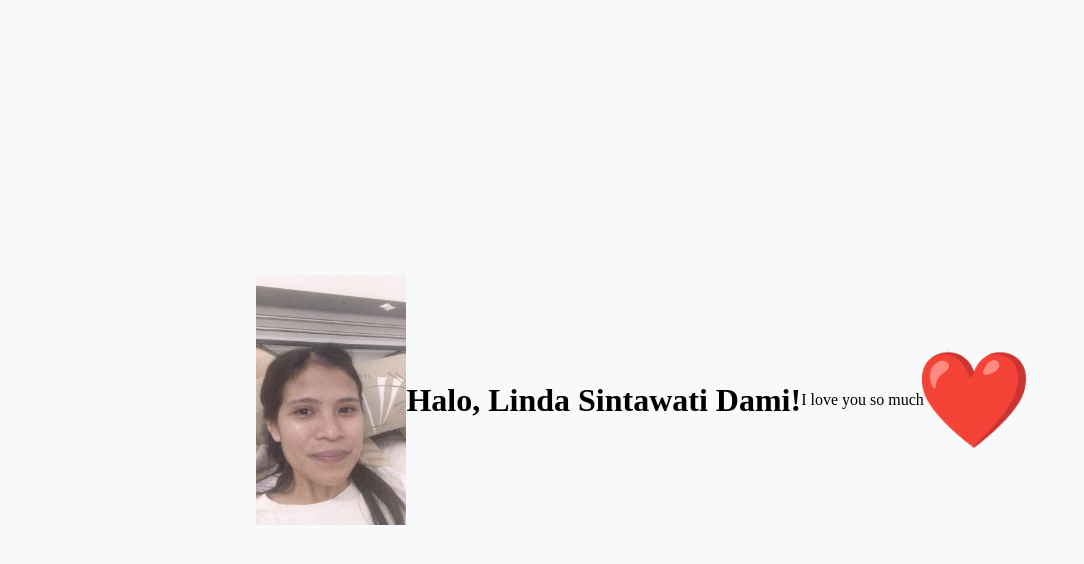
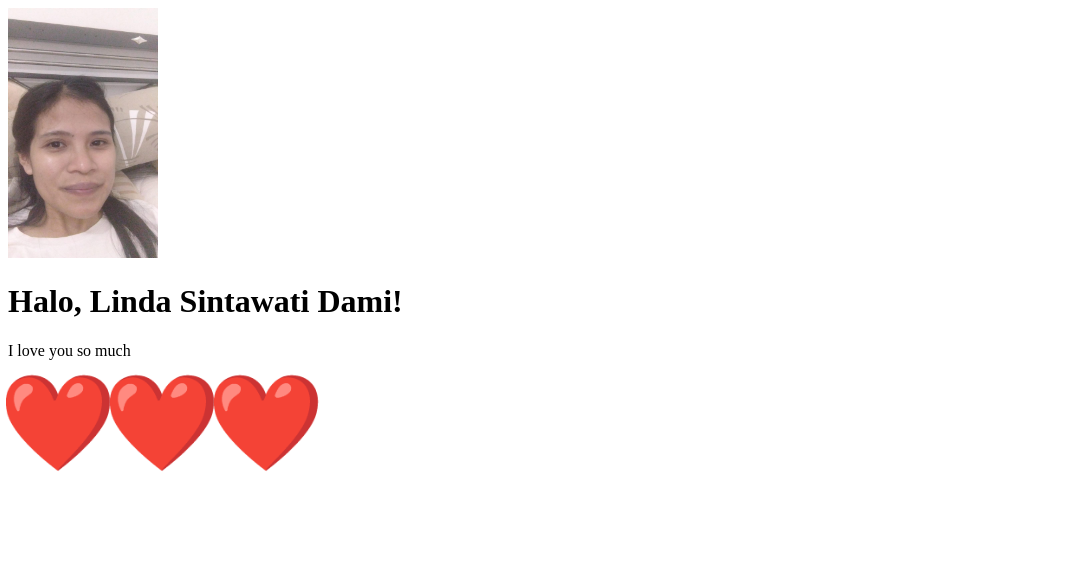
Before and after one commit to Angga-Labola/Angga-Labola.github.io, a plain HTML site: page index.html in a window 1280 px wide. Shown: the whole page, without its empty margins (0-1084 px from the left). Drawn offline with Linux system fonts and the light colour scheme.

Commit message:
6th commit

```diff
--- a/index.html
+++ b/index.html
@@ -7,15 +7,6 @@
 </head>
 
 <style>
-        /* Center the heart on the screen */
-        body {
-            display: flex;
-            justify-content: center;
-            align-items: center;
-            height: 100vh;
-            margin: 0;
-            background-color: #f7f9fa;
-        }
 
         /* Style the heart container */
         .heart-emoji {
@@ -55,6 +46,8 @@
     <p>I love you so much</p>
 
  <div class="heart-emoji">❤️</div>
+ <div class="heart-emoji">❤️</div>
+ <div class="heart-emoji">❤️</div>
 
 </body>
 </html>
```
